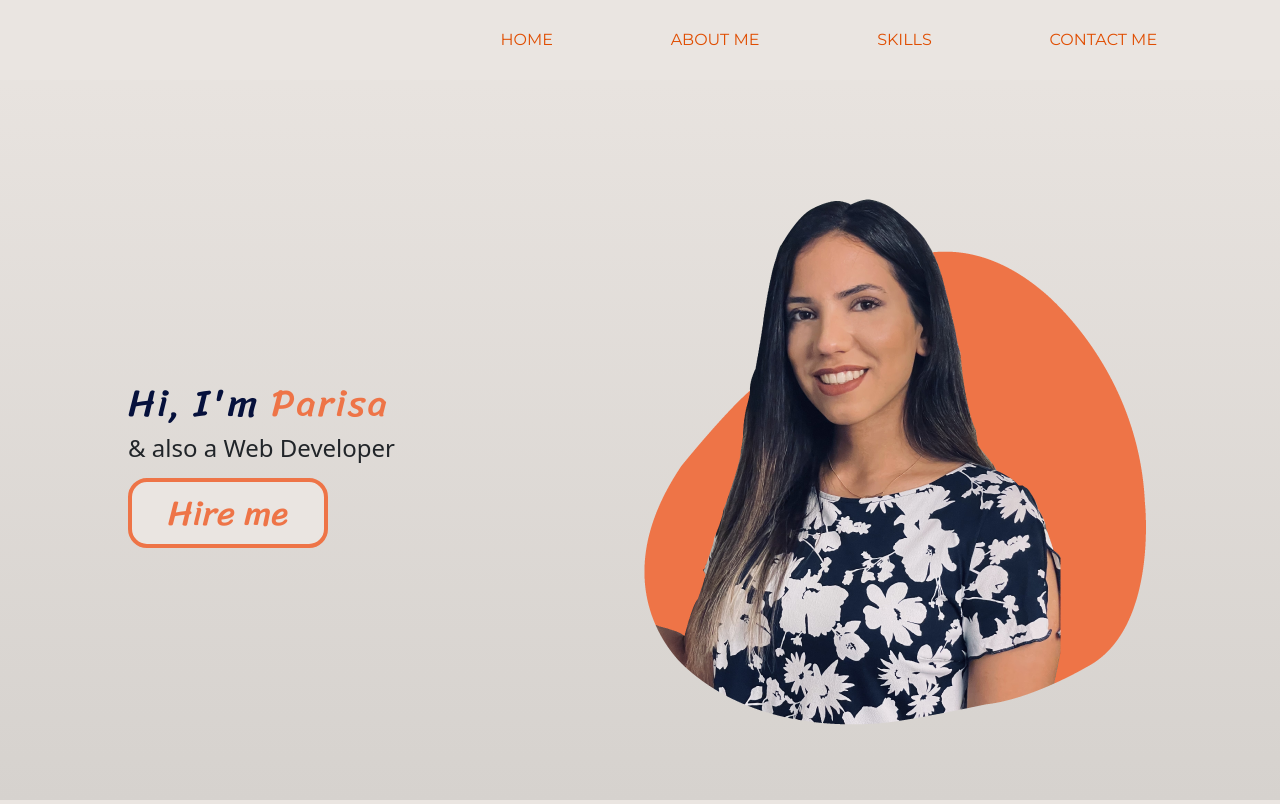
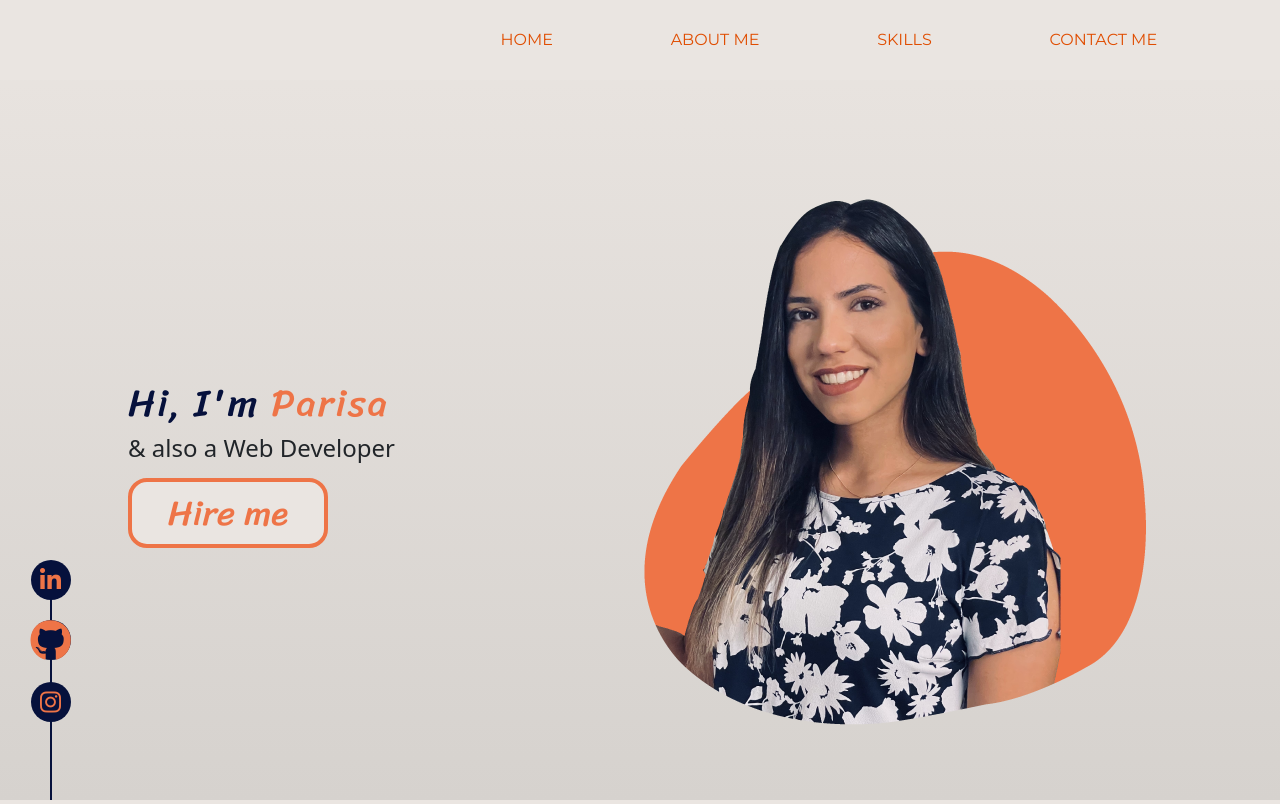
Before and after one commit to Parisa7422/Portfolio, a website: page index.html in a window 1280 px wide. Shown: the top 804 px of the page. Drawn offline with nearby package versions, Linux system fonts and the light colour scheme; a web font is replaced by a local one.

Commit message:
Add social media

```diff
--- a/index.html
+++ b/index.html
@@ -19,6 +19,8 @@
         rel="stylesheet">
     <!-- Animate.css     -->
     <link rel="stylesheet" href="https://cdnjs.cloudflare.com/ajax/libs/animate.css/4.1.1/animate.min.css" />
+    <!-- Fontawsome -->
+    <script src="https://kit.fontawesome.com/6514d1af83.js" crossorigin="anonymous"></script>
 </head>
 
 
@@ -56,6 +58,16 @@
         </section>
     </div>
     <main>
+        <section class="social-media">
+            <div class="social-line"></div>
+            <ul class="social-links">
+                <li class="social-item"><a href="https://www.linkedin.com/in/parisa-taheri-a6688a13b/"><i
+                            class="fab fa-linkedin-in"></i></a></li>
+                <li class="social-item"><a href="https://github.com/Parisa7422v"><i
+                            class="fab fa-brands fa-github"></i></a></li>
+                <li class="social-item"><a href=""><i class="fab fa-brands fa-instagram"></i></a></li>
+            </ul>
+        </section>
 
         <section id="about-me">
             <div class="intro-img">
--- a/public/css/styles.css
+++ b/public/css/styles.css
@@ -106,6 +106,58 @@ nav {
     color: #06113C;
     letter-spacing: 2px;
 
+}
+
+/**************** SOCIAL MEDIA ****************/
+.social-line {
+    width: 2px;
+    height: 90%;
+    background-color: #06113C;
+    z-index: -1;
+    position: absolute;
+    bottom: 0;
+    left: 24px;
+
+}
+
+.social-media {
+    position: fixed;
+    left: 2%;
+    bottom: 0;
+    width: 50px;
+    height: 30%;
+}
+
+.social-links {
+    z-index: 2;
+    list-style: none;
+    padding: 0;
+    display: flex;
+    flex-direction: column;
+    justify-content: space-around;
+}
+
+.social-item {
+    margin: auto;
+    margin-bottom: 20px;
+
+}
+
+.fab {
+    background-color: #06113C;
+    border-radius: 50%;
+    width: 40px;
+    height: 40px;
+    font-size: 1.5em;
+    color: #EE7447;
+    text-align: center;
+    padding-top: 8px;
+}
+
+.fa-github {
+    font-size: 2.6em;
+    padding: 0;
+    background-color: none;
 }
 
 /***************** INTRODUCE *****************/
```
